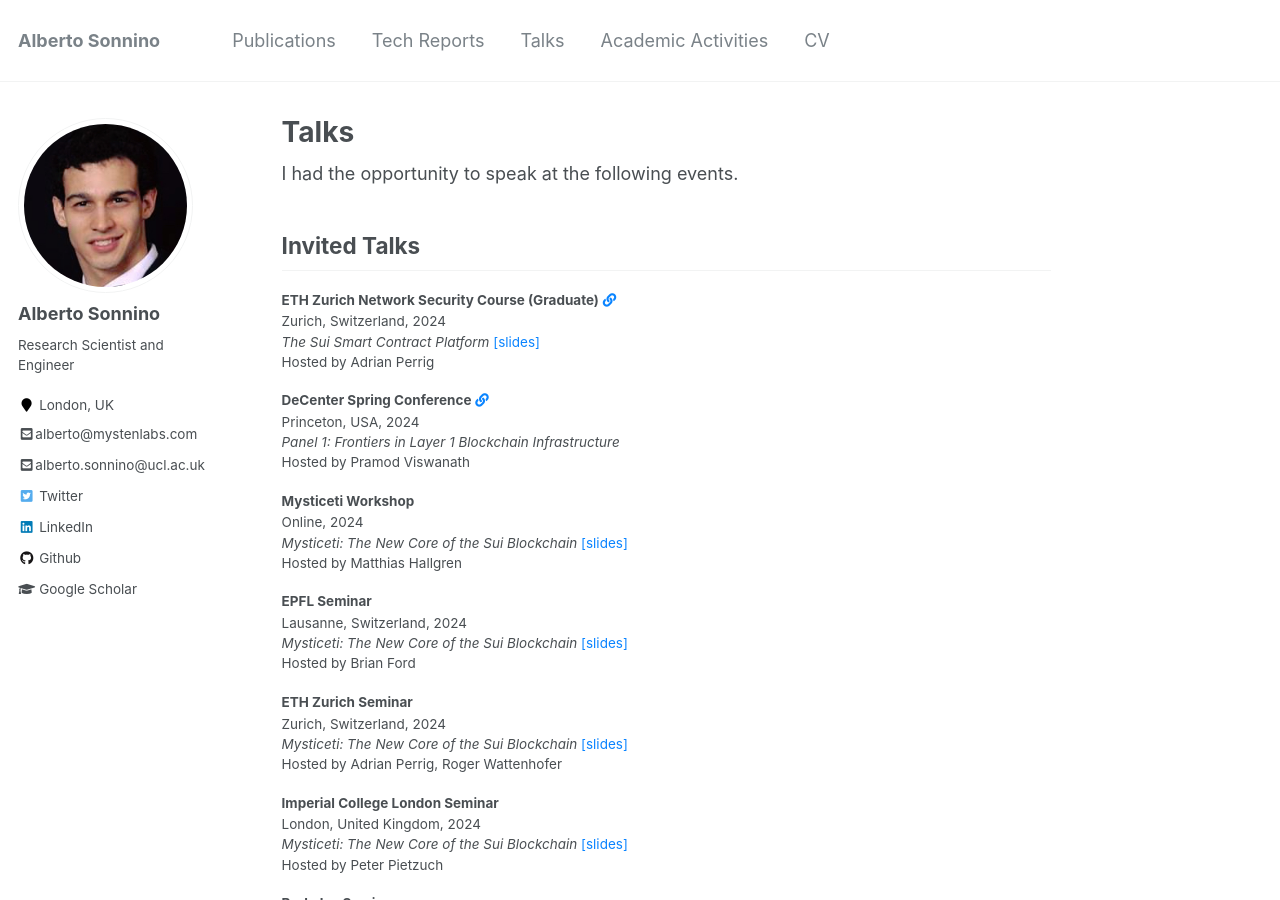
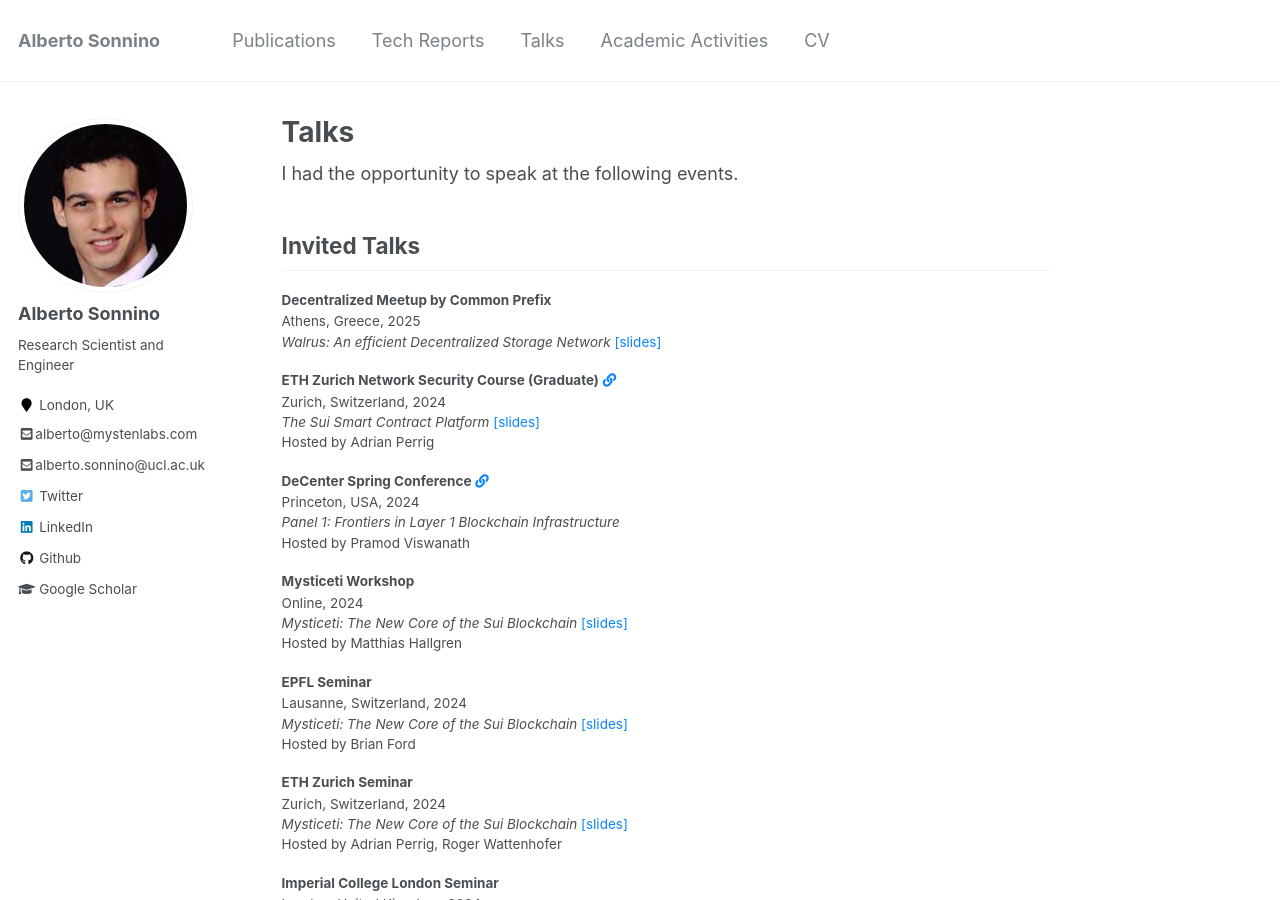
Before and after one commit to asonnino/asonnino.github.io, a Jekyll site: the page built from _pages/talks.md, in a window 1280 px wide and 900 px high. Built offline with Jekyll 4.4.1, drawn with Linux system fonts in a browser that asks for light colours.

Commit message:
feat: Walrus slides

```diff
--- a/_data/talks.json
+++ b/_data/talks.json
@@ -743,5 +743,13 @@
       "seahorse.pdf",
     ],
     "link": "https://fc25.ifca.ai/program.html"
-  }
+  },
+  {
+    "category": "invited",
+    "title": "Walrus: An efficient Decentralized Storage Network",
+    "event": "Decentralized Meetup by Common Prefix",
+    "location": "Athens, Greece",
+    "date": 2025,
+    "slides": "walrus-v1.pdf",
+  },
 ]
```
Also changed, not shown: 2 other files.
